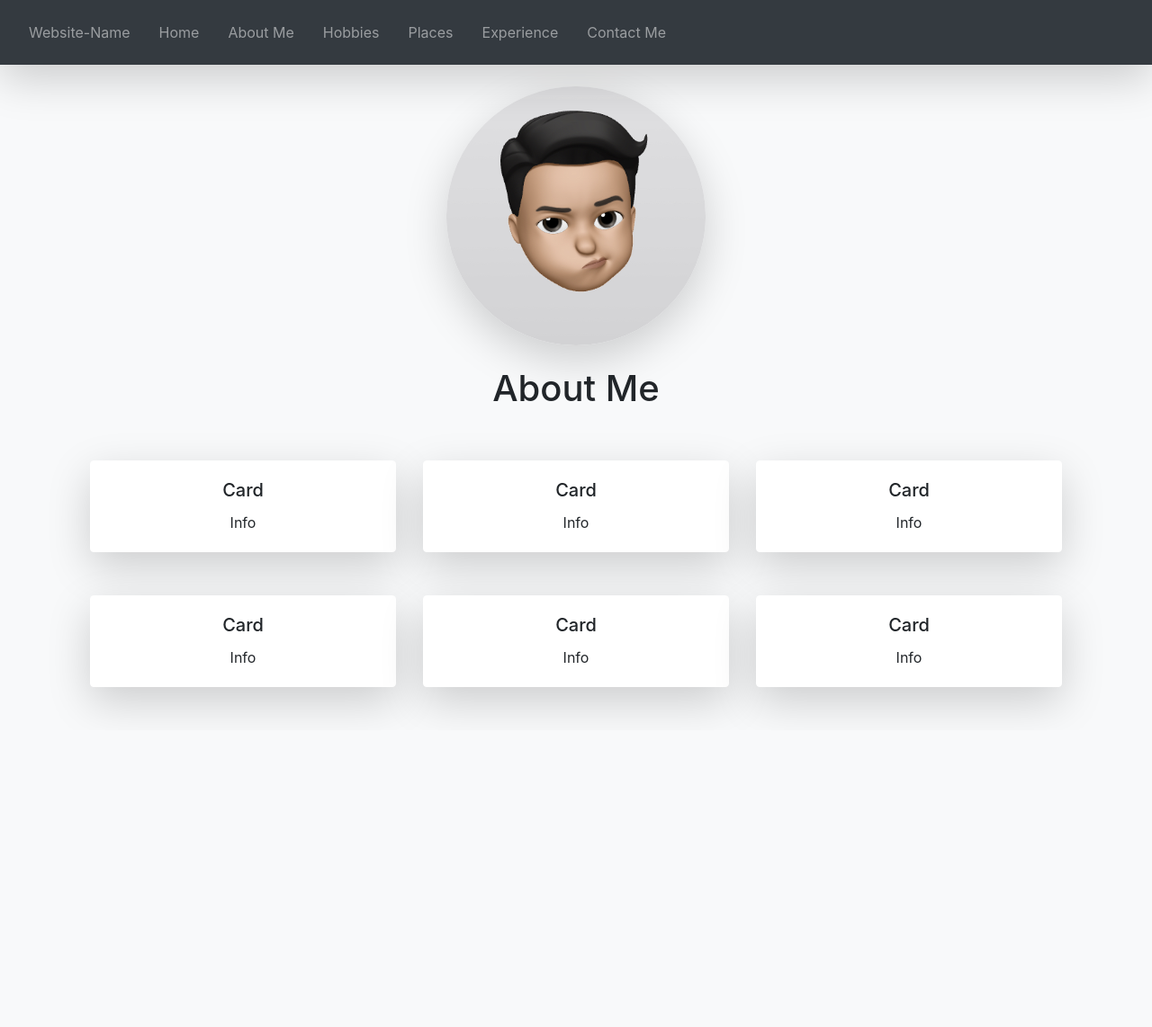
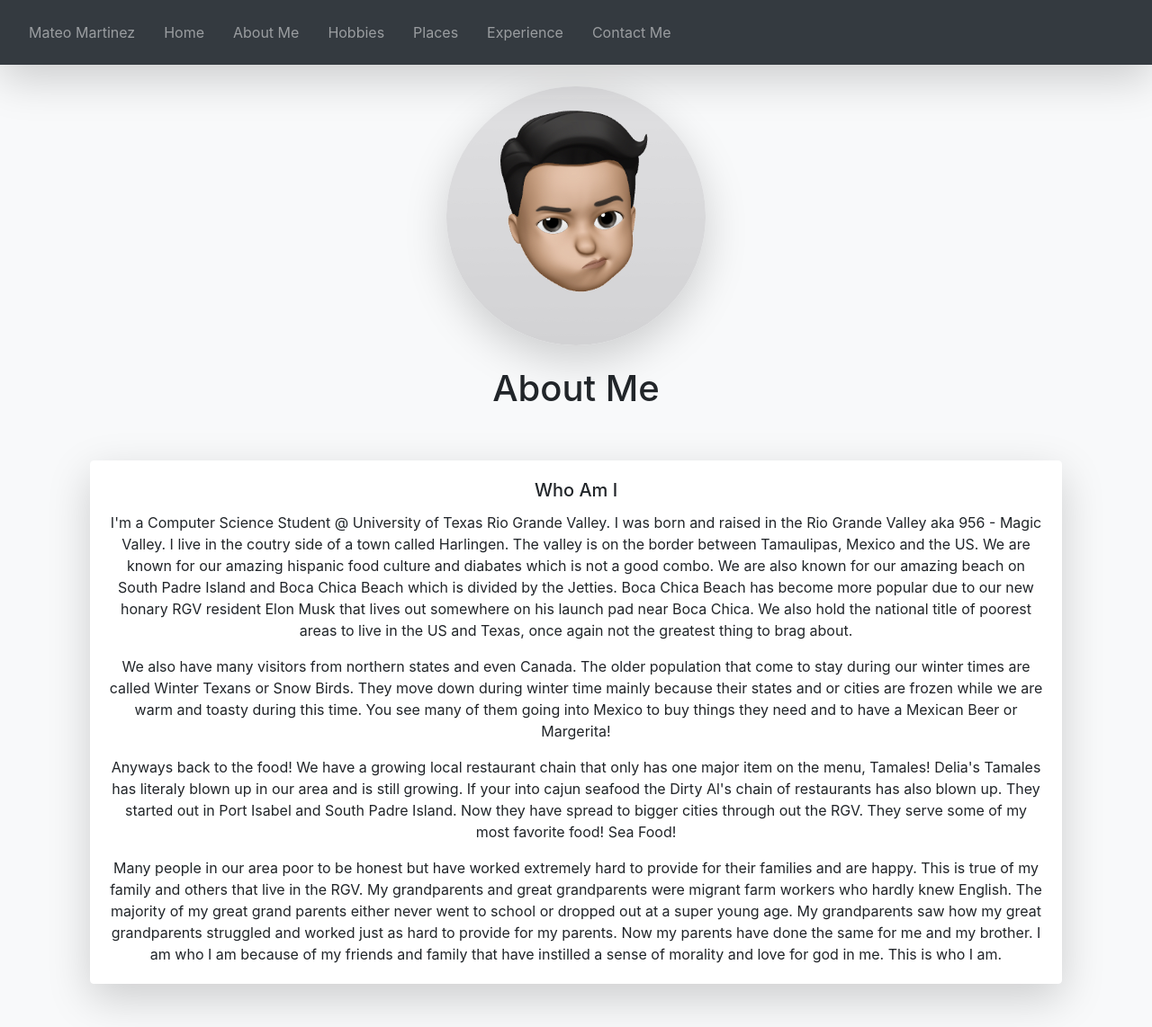
Before and after one commit to marleneharms/marlene-harms-portfolio, a Flask app: page /about in a window 1280 px wide. Shown: the whole page at 90% size. Before the commit the page ends 793 px from the top, so only its background shows below. Run offline with Flask 2, Linux system fonts and the light colour scheme.

Commit message:
added template layouts

```diff
--- a/app/__init__.py
+++ b/app/__init__.py
@@ -5,37 +5,103 @@ from dotenv import load_dotenv
 load_dotenv()
 app = Flask(__name__)
 
+
 indexData = {
     "img": "img/mateo.jpeg",
     "name": "Mateo Marinez",
     "intro": "Computer Science Student @ The University of Texas Rio Grande Valley"
 }
 
+aboutData = [
+    """I'm a Computer Science Student @ University of Texas Rio Grande
+              Valley. I was born and raised in the Rio Grande Valley aka 956 -
+              Magic Valley. I live in the coutry side of a town called
+              Harlingen. The valley is on the border between Tamaulipas, Mexico
+              and the US. We are known for our amazing hispanic food culture and
+              diabates which is not a good combo. We are also known for our
+              amazing beach on South Padre Island and Boca Chica Beach which is
+              divided by the Jetties. Boca Chica Beach has become more popular
+              due to our new honary RGV resident Elon Musk that lives out
+              somewhere on his launch pad near Boca Chica. We also hold the
+              national title of poorest areas to live in the US and Texas, once
+              again not the greatest thing to brag about.""",
+
+    """We also have many visitors from northern states and even Canada.
+              The older population that come to stay during our winter times are
+              called Winter Texans or Snow Birds. They move down during winter
+              time mainly because their states and or cities are frozen while we
+              are warm and toasty during this time. You see many of them going
+              into Mexico to buy things they need and to have a Mexican Beer or Margerita!""",
+
+    """Anyways back to the food! We have a growing local restaurant chain
+              that only has one major item on the menu, Tamales! Delia's Tamales
+              has literaly blown up in our area and is still growing. If your
+              into cajun seafood the Dirty Al's chain of restaurants has also
+              blown up. They started out in Port Isabel and South Padre Island.
+              Now they have spread to bigger cities through out the RGV. They serve
+              some of my most favorite food! Sea Food!""",
+
+    """Many people in our area poor to be honest but have worked
+              extremely hard to provide for their families and are happy. This
+              is true of my family and others that live in the RGV. My
+              grandparents and great grandparents were migrant farm workers who
+              hardly knew English. The majority of my great grand parents either
+              never went to school or dropped out at a super young age. My
+              grandparents saw how my great grandparents struggled and worked
+              just as hard to provide for my parents. Now my parents have done the
+              same for me and my brother. I am who I am because of my friends and family
+              that have instilled a sense of morality and love for god in me. This is who I am."""
+]
+
+hobbiesData = [
+    {"img": "img/spi.jpeg", "title": "🌊 South Padre Island 🌊",
+        "content": "On days that I'm off me and my family like to go eat cajun seafood. We also like to fish off a part of the island called the Jetties. And of course, we go swim in the water!"},
+    {"img": "img/mnt.jpeg", "title": "🥾 Hiking 🥾",
+        "content": "I recently found a love for hiking. This is a trail that was off the road as I was heading towards Mnt. Rainier. This pond called Jacob's Pond was so clear you coud see the bottom about 30ft out!"},
+    {"img": "img/pi.jpeg", "title": "💾 Raspberry Pi's 💾",
+        "content": "These computers have changed the way we see computing. Thay have been used in many real world pojects. Because of their open source nature it has given life to ideas without breaking the bank!"},
+
+]
+
 placesData = {
     "map": "https://www.google.com/maps/d/embed?mid=1TpVtIh2KYkDkKg-R2-0ZEr8ml0NC8jk&ehbc=2E312F",
 }
+
+experienceData = {
+    "swe": ["Software Engineering", ["Web Development", "Network Programming", "System Programming", "Cryptography", "CTF's", "Hackathons"]],
+    "linux": ["Linux", ["Shell Scripting", "System Managment", "KDE", "Kali Linux"]],
+    "networking": ["Networking", ["Network Hacking", "Ethernet & Coaxial Cable Running", "Phone Lines", "WISP"]],
+    "hardware": ["Hardware", ["Raspberry Pi's", "PC Builds", "Server Builds", "Pfsense Router Builds"]]
+}
+
+contactData = {}
 
 
 @app.route('/')
 def index():
     return render_template('index.html', indexData=indexData)
 
+
 @app.route('/about')
 def about():
-    return render_template('about.html')
+    return render_template('about.html', aboutData=aboutData)
+
 
 @app.route('/hobbies')
 def hobbies():
-    return render_template('hobbies.html',)
+    return render_template('hobbies.html', hobbiesData=hobbiesData)
+
 
 @app.route('/places')
 def places():
     return render_template('places.html', placesData=placesData)
 
+
 @app.route('/experience')
 def experience():
-    return render_template('experience.html')
+    return render_template('experience.html', experienceData=experienceData)
+
 
 @app.route('/contact')
 def contact():
-    return render_template('contact.html')
+    return render_template('contact.html', contactData=contactData)
--- a/app/templates/about.html
+++ b/app/templates/about.html
@@ -1,10 +1,12 @@
-{% extends "layouts/base.layout.html" %}
-{% block content %}
+{% extends "layouts/base.layout.html" %} {% block content %}
 
 <div class="container">
   <div class="col">
     <div class="row justify-content-center">
-      <img class="rounded-circle border-none shadow-lg m-4" src="{{url_for('static', filename='img/mateo.jpeg')}}"/>
+      <img
+        class="rounded-circle border-none shadow-lg m-4"
+        src="{{url_for('static', filename='img/mateo.jpeg')}}"
+      />
     </div>
 
     <div class="row justify-content-center">
@@ -13,65 +15,16 @@
 
     <div class="row mt-5 mb-5">
       <div class="col">
-        <div class="card border-white shadow-lg" >
+        <div class="card border-white shadow-lg">
           <div class="card-body text-center">
-            <h5 class="card-title">Card</h5>
-            <p class="card-text">Info</p>
+            <h5 class="card-title">Who Am I</h5>
+            {% for x in aboutData %}
+            <p class="card-text">{{x}}</p>
+            {% endfor %}
           </div>
         </div>
       </div>
-
-      <div class="col">
-        <div class="card border-white shadow-lg" >
-          <div class="card-body text-center">
-            <h5 class="card-title">Card</h5>
-            <p class="card-text">Info</p>
-          </div>
-        </div>
-      </div>
-
-      <div class="col">
-        <div class="card border-white shadow-lg" >
-          <div class="card-body text-center">
-            <h5 class="card-title">Card</h5>
-            <p class="card-text">Info</p>
-          </div>
-        </div>
-      </div>
-
     </div>
-
-
-    <div class="row mt-5 mb-5">
-      <div class="col">
-        <div class="card border-white shadow-lg" >
-          <div class="card-body text-center">
-            <h5 class="card-title">Card</h5>
-            <p class="card-text">Info</p>
-          </div>
-        </div>
-      </div>
-
-      <div class="col">
-        <div class="card border-white shadow-lg" >
-          <div class="card-body text-center">
-            <h5 class="card-title">Card</h5>
-            <p class="card-text">Info</p>
-          </div>
-        </div>
-      </div>
-
-      <div class="col">
-        <div class="card border-white shadow-lg" >
-          <div class="card-body text-center">
-            <h5 class="card-title">Card</h5>
-            <p class="card-text">Info</p>
-          </div>
-        </div>
-      </div>
-
-    </div>
-
   </div>
 </div>
 
--- a/app/templates/layouts/base.layout.html
+++ b/app/templates/layouts/base.layout.html
@@ -4,6 +4,8 @@
     <meta charset="UTF-8" />
     <meta http-equiv="X-UA-Compatible" content="IE=edge" />
     <meta name="viewport" content="width=device-width, initial-scale=1.0" />
+    <link rel="icon" type="image/x-icon" href="{{url_for('static', filename='img/favicon.ico')}}" >
+
     <link
       rel="stylesheet"
       href="https://cdn.jsdelivr.net/npm/bootstrap@4.3.1/dist/css/bootstrap.min.css"
@@ -14,7 +16,7 @@
       href="{{url_for('static', filename='css/base.css')}}"
       rel="stylesheet"
     />
-    <title>Title</title>
+    <title>Mateo Martinez</title>
   </head>
   <body class="bg-light">
 
@@ -23,7 +25,7 @@
       <div class="navbar navbar-expand-lg navbar-dark bg-dark shadow-lg">
           <ul class="navbar-nav">
             <li class="nav-item">
-              <a class="nav-link m-2" href="{{url_for('index')}}">Website-Name</a>
+              <a class="nav-link m-2" href="{{url_for('index')}}">Mateo Martinez</a>
             </li>
             <li class="nav-item">
               <a class="nav-link m-2" href="{{url_for('index')}}">Home</a>
```
Also changed, not shown: app/templates/contact.html (+6 -14 lines), app/templates/experience.html (+61 -6 lines), app/templates/hobbies.html (+23 -5 lines), app/static/img/favicon.ico (added), app/static/img/pi.jpeg (added), 1 other file.
